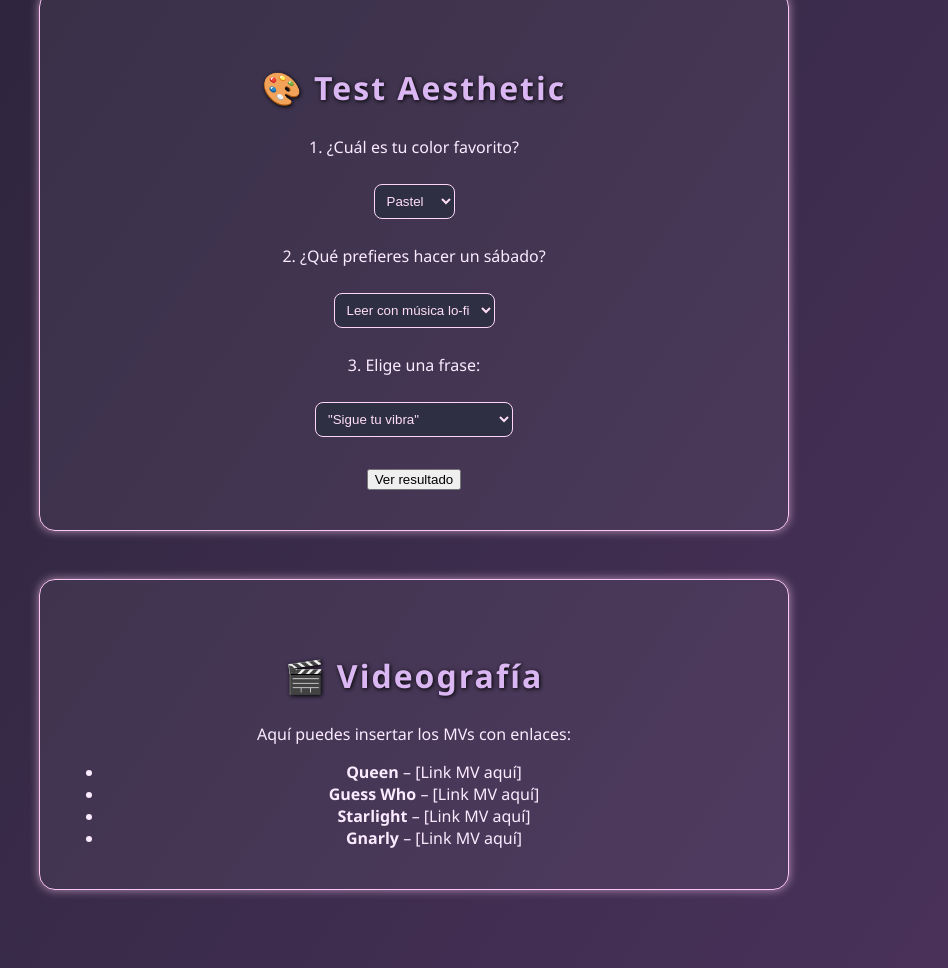
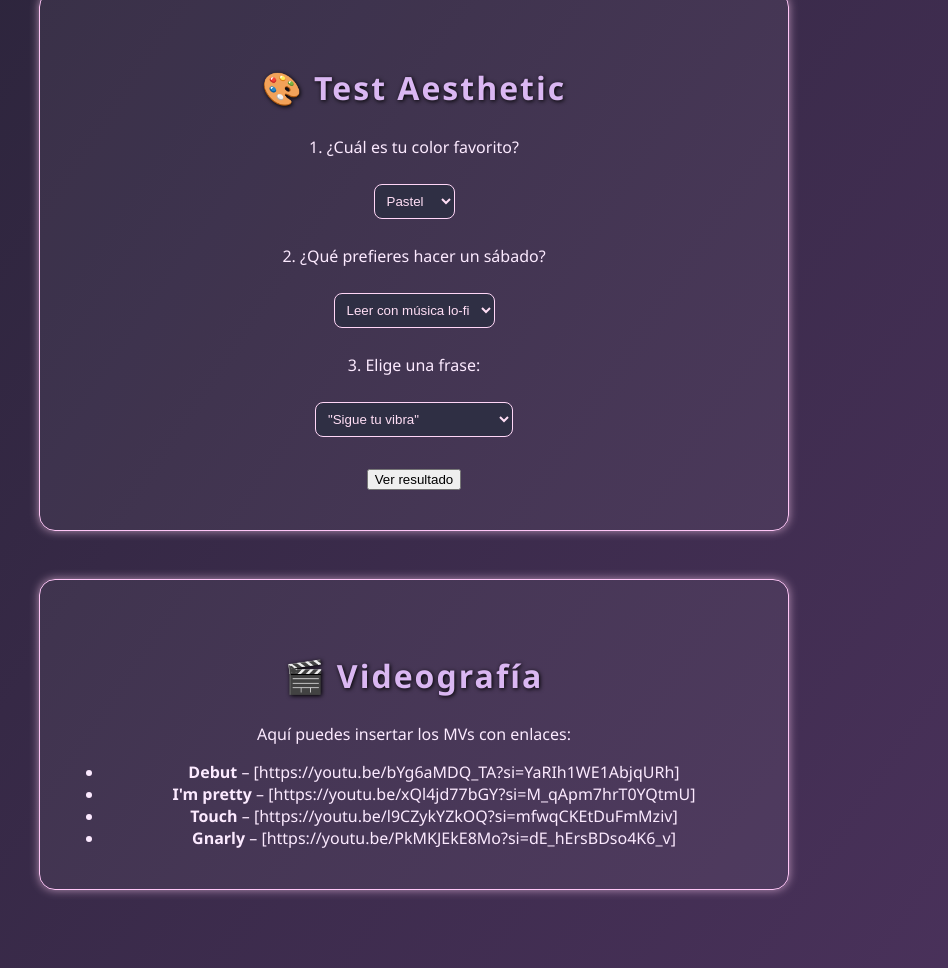
Before and after one commit to SharonMyoui/Katseye-, a plain HTML site: page index.html in a window 1280 px wide. Shown: the part 934-1902 px from the top of the page, without its empty margins (226-1174 px from the left). Drawn offline with Linux system fonts and the light colour scheme.

Commit message:
Update index.html

```diff
--- a/index.html
+++ b/index.html
@@ -199,10 +199,10 @@ html_content = """
     <h2>🎬 Videografía</h2>
     <p>Aquí puedes insertar los MVs con enlaces:</p>
     <ul>
-      <li><strong>Queen</strong> – [Link MV aquí]</li>
-      <li><strong>Guess Who</strong> – [Link MV aquí]</li>
-      <li><strong>Starlight</strong> – [Link MV aquí]</li>
-      <li><strong>Gnarly</strong> – [Link MV aquí]</li>
+      <li><strong>Debut</strong> – [https://youtu.be/bYg6aMDQ_TA?si=YaRIh1WE1AbjqURh]</li>
+      <li><strong>I'm pretty</strong> – [https://youtu.be/xQl4jd77bGY?si=M_qApm7hrT0YQtmU]</li>
+      <li><strong>Touch</strong> – [https://youtu.be/l9CZykYZkOQ?si=mfwqCKEtDuFmMziv]</li>
+      <li><strong>Gnarly</strong> – [https://youtu.be/PkMKJEkE8Mo?si=dE_hErsBDso4K6_v]</li>
     </ul>
   </div>
 
```
